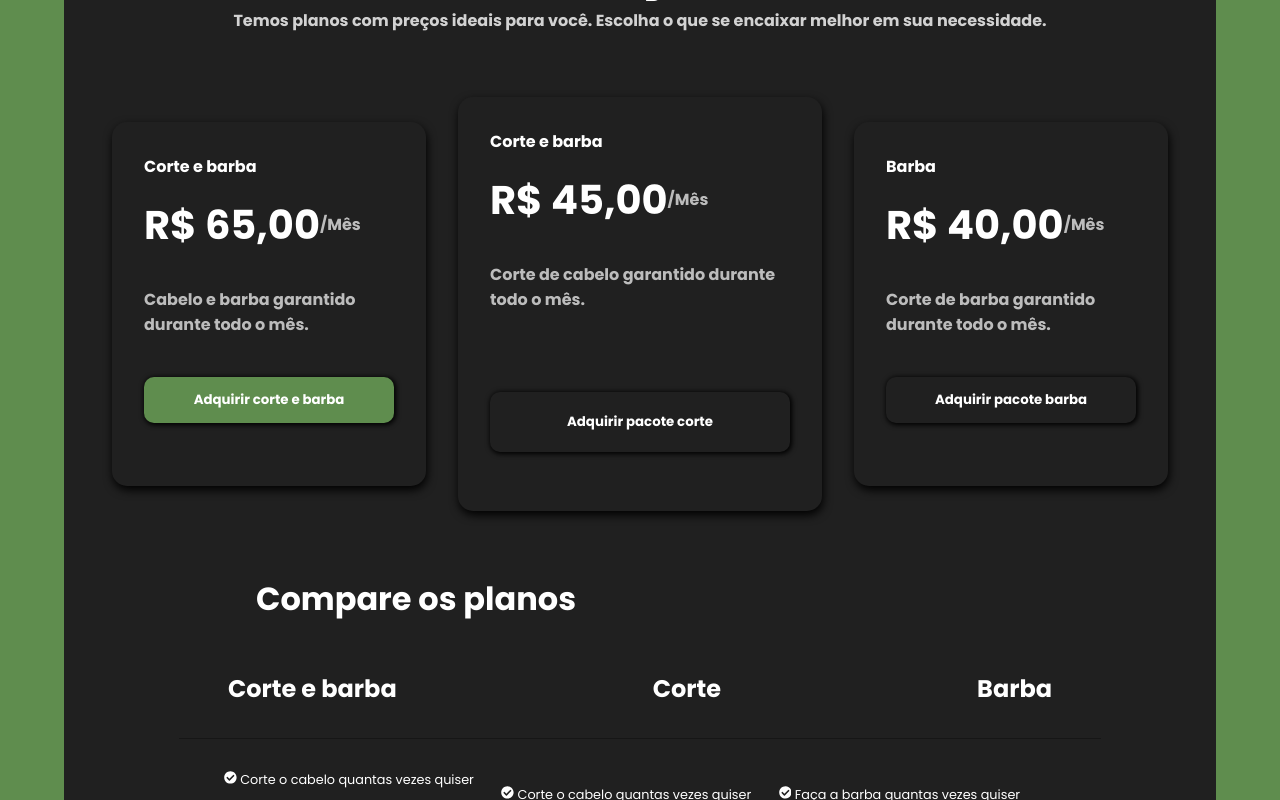
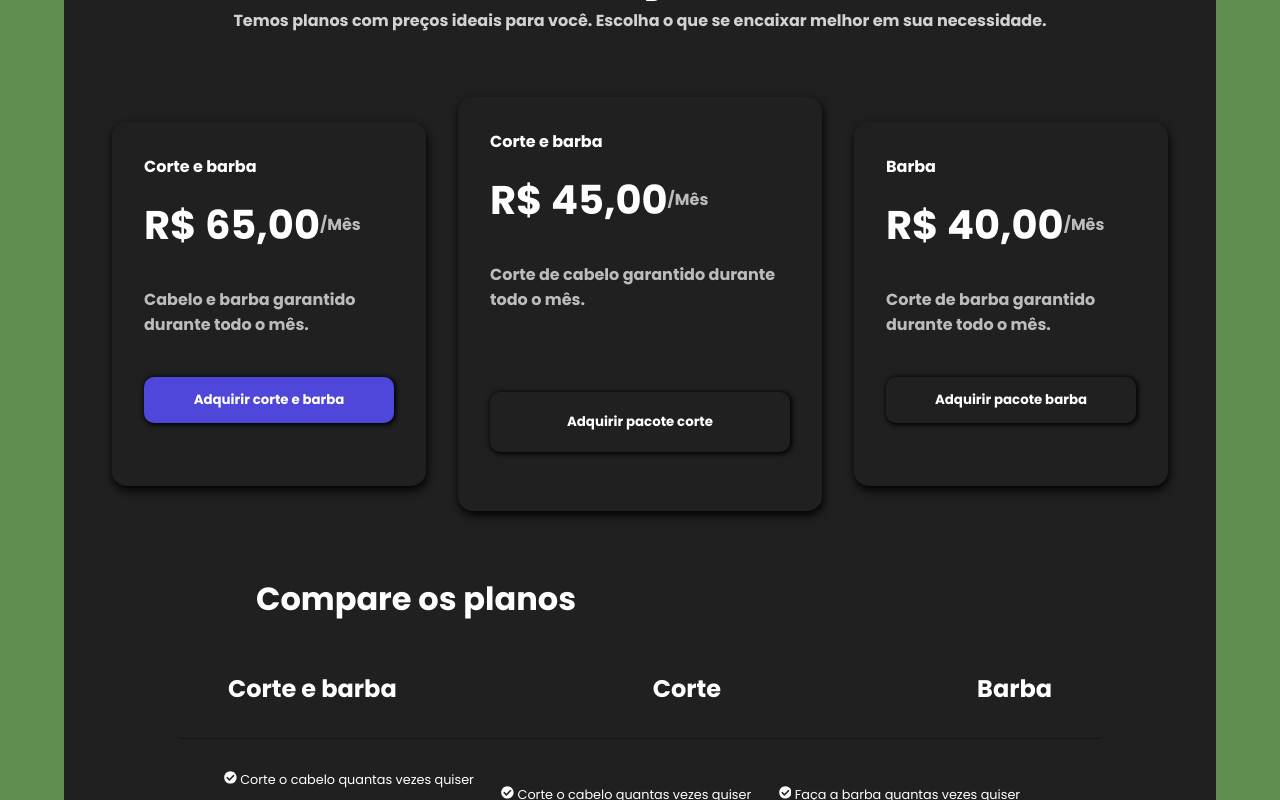
Before and after one commit to evaaldo/SISTEMA-PAGAMENTO-REACT, a React (Create React App) app: page / in a window 1280 px wide. In both pictures the pointer is over the button "Adquirir corte e barba". Shown: the part 985-1785 px from the top of the page. Built offline with nearby package versions, Linux system fonts and the light colour scheme.

Commit message:
fix(background-color): Mudando cor dos botões

```diff
--- a/src/Componentes/Preco/Preco.css
+++ b/src/Componentes/Preco/Preco.css
@@ -72,7 +72,7 @@
 }
 
 .preco-desktop-card__botao:hover {
-    background-color: var(--verde-fundo);
+    background-color: var(--azul-botao);
 }
 
 .preco-desktop-card-popular {
@@ -101,7 +101,7 @@
 }
 
 .preco-desktop-card__botao-popular:hover {
-    background-color: var(--verde-fundo);
+    background-color: var(--azul-botao);
 }
 
 .preco-desktop__comparacao-titulo {
```
